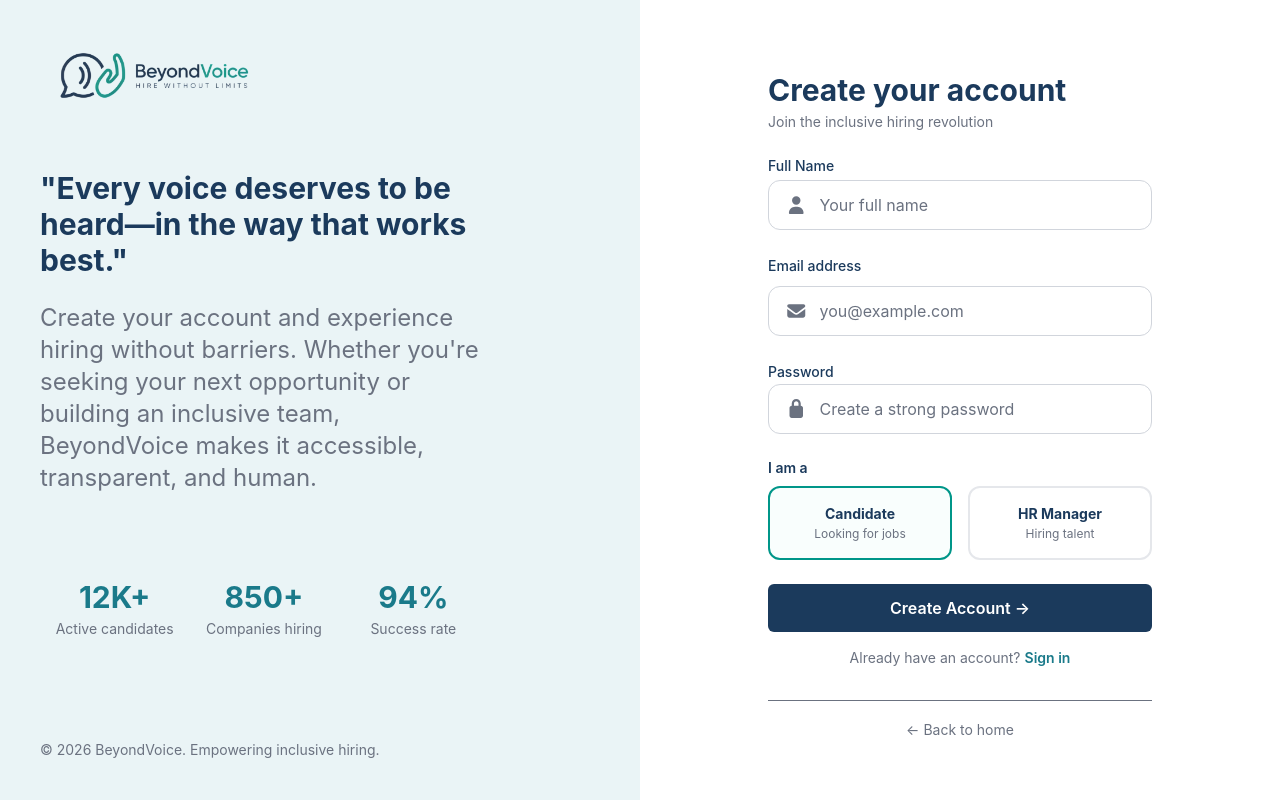
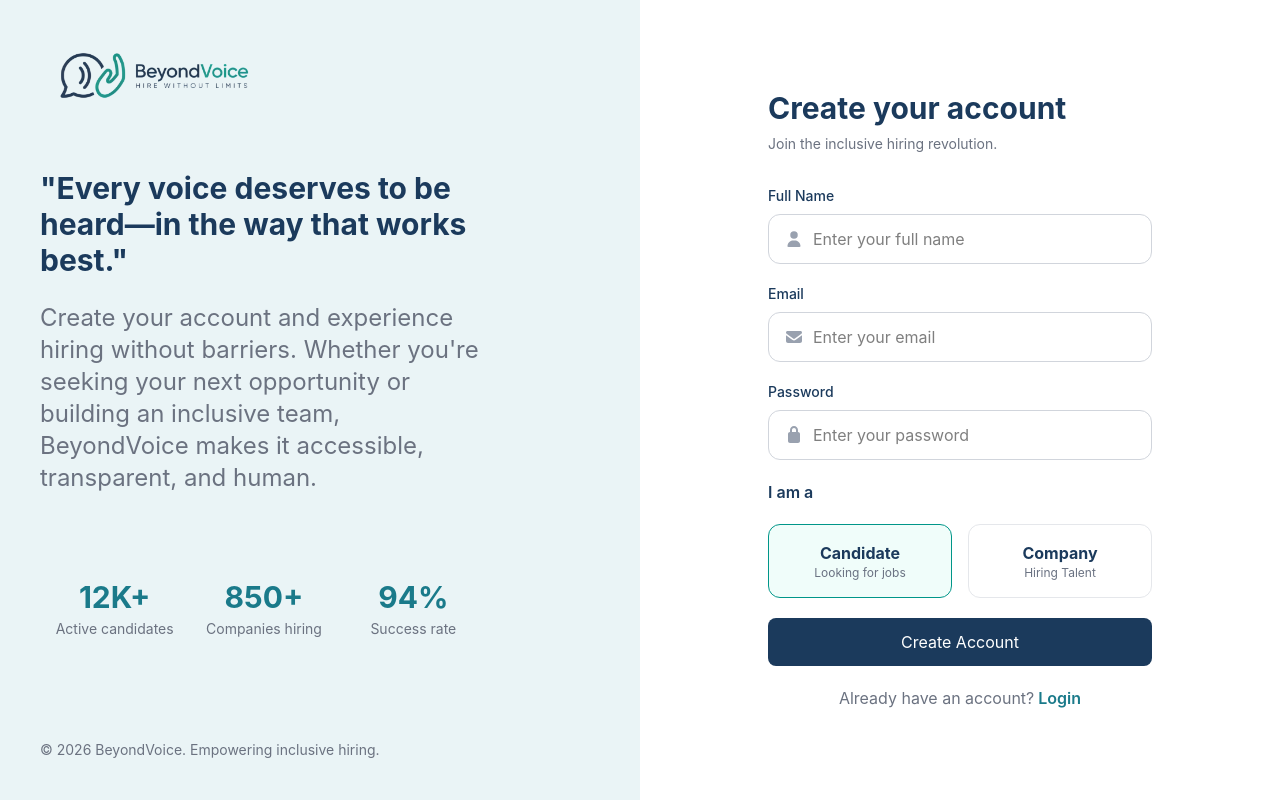
Before and after one commit to AmiraDeef/BeyondVoice, a React (Vite) app in the folder Frontend/: page /register in a window 1280 px wide. Built offline with nearby package versions, Linux system fonts and the light colour scheme.

Commit message:
nav & sidebar and protected route

```diff
--- a/Frontend/src/App.jsx
+++ b/Frontend/src/App.jsx
@@ -7,25 +7,39 @@ import Home from "./pages/Home/Home"
 import { LayersCounter } from "@fortawesome/react-fontawesome"
 import CandidateProfilePage from "./pages/Candidate/CandidateProfilePage"
 import CompanyProfilePage from "./pages/Company/CompanyProfilePage"
+import ProtectedRoute from "./routes/ProtectedRoutes"
+import RoleRoute from "./routes/RoleRoute"
 function App() {
 
   return (
     <>
 
 
-        <Routes>
-          <Route path="/" element={<Home />} />
-          <Route path="/register" element={<Register />} />
-          <Route path="/login" element={<Login />} />
+      <Routes>
+        <Route path="/" element={<Home />} />
+        <Route path="/login" element={<Login />} />
+        <Route path="/register" element={<Register />} />
 
+        <Route element={<ProtectedRoute />}>
           <Route element={<Layout />}>
 
-            <Route path="/" element={<div>dashboard</div>} />
-            <Route path="candidate/profile" element={<CandidateProfilePage/>} />
-            <Route path="company/profile" element={<CompanyProfilePage/>} />
+            <Route element={<RoleRoute role="candidate" />}>
+              <Route
+                path="candidate/profile"
+                element={<CandidateProfilePage />}
+              />
+            </Route>
+
+            <Route element={<RoleRoute role="company" />}>
+              <Route
+                path="company/profile"
+                element={<CompanyProfilePage />}
+              />
+            </Route>
 
           </Route>
-        </Routes>
+        </Route>
+      </Routes>
 
 
     </>
--- a/Frontend/src/components/Layouts/Sidebar/Sidebar.jsx
+++ b/Frontend/src/components/Layouts/Sidebar/Sidebar.jsx
@@ -1,31 +1,83 @@
 import { NavLink } from "react-router-dom";
-import profileImg from"../../../assets/logoBeyondVoice.png"  //static just for styling
+import { useAuth } from "../../../hooks/useAuth";
+import profileImg from "../../../assets/logoBeyondVoice.png"  //static just for styling
 import { FontAwesomeIcon } from "@fortawesome/react-fontawesome";
 import { faRocketchat } from "@fortawesome/free-brands-svg-icons";
 import {
   faHouse,
   faMagnifyingGlass,
+  faBriefcase,faRightFromBracket,
   faFileInvoice,
-  faBell,
+  faUsers,
   faGear,
-  faRightFromBracket
 } from "@fortawesome/free-solid-svg-icons";
 
-function Sidebar({ isOpen, setIsOpen }){
+function Sidebar({ isOpen, setIsOpen }) {
+  const {user,setToken}=useAuth()
+const basePath = `/${user.role}`;
 
-   const links = [
-  { icon: faHouse, title: "Dashboard", path: "/" },
-  { icon: faMagnifyingGlass, title: "Browse Jobs", path: "/jobs" },
-  { icon: faFileInvoice, title: "My Applications", path: "/applications" },
-  { icon: faRocketchat, title: "Interview Room", path: "/interviews" },
-  { icon: faBell, title: "Notifications", path: "/notifications", badge: 3 },
-  { icon: faGear, title: "Settings", path: "/profile" },
+const links =
+  user.role === "candidate"
+    ? [
+        {
+          icon: faHouse,
+          title: "Dashboard",
+          path: `${basePath}/dashboard`,
+        },
+        {
+          icon: faMagnifyingGlass,
+          title: "Browse Jobs",
+          path: `${basePath}/jobs`,
+        },
+        {
+          icon: faFileInvoice,
+          title: "Applications",
+          path: `${basePath}/applications`,
+        },
+        {
+          icon: faGear,
+          title: "Profile",
+          path: `${basePath}/profile`,
+        },
+      ]
+    : [
+        {
+          icon: faHouse,
+          title: "Dashboard",
+          path: `${basePath}/dashboard`,
+        },
+        {
+          icon: faBriefcase,
+          title: "Jobs",
+          path: `${basePath}/jobs`,
+        },
+        {
+          icon: faUsers,
+          title: "Applicants",
+          path: `${basePath}/applicants`,
+        },
+        {
+          icon: faGear,
+          title: "Profile",
+          path: `${basePath}/profile`,
+        },
       ];
+
+  const handleLogout = () => {
+
+    localStorage.removeItem("token");
+    localStorage.removeItem("user");
+
+    setToken(null);
+    setUser(null);
+
+    window.location.href = "/login";
+  }
 
 
 
 
-    return(<>
+  return (<>
     <aside className={` w-64 h-full bg-[#1B3A5C] text-white flex flex-col transition-transform duration-300 ease-in-out z-50
       fixed inset-y-0 left-0 -translate-x-full md:relative md:translate-x-0
       ${isOpen ? "translate-x-0" : "-translate-x-full md:translate-x-0"}
@@ -43,47 +95,42 @@ function Sidebar({ isOpen, setIsOpen }){
         </div>
 
         <nav className="px-3 space-y-1">
-            {links.map((item, index) => (
+          {links.map((item) => (
   <NavLink
+    key={item.title}
     to={item.path}
-                key={index}
-                className={({ isActive }) => `
-                  flex items-center justify-between px-4 py-3 text-sm font-medium rounded-lg transition-all duration-200
-                  ${isActive
+    className={({ isActive }) =>
+      `flex items-center justify-between px-4 py-3 rounded-lg ${
+        isActive
           ? "bg-teal-600/30 text-teal-400 border-l-4 border-teal-500"
-                    : "text-slate-300 hover:bg-slate-800 hover:text-white"}
-                `}
+          : "text-slate-300 hover:bg-slate-800 hover:text-white"
+      }`
+    }
   >
     <div className="flex items-center gap-3">
-
-                  <FontAwesomeIcon icon={item.icon} className="w-4 h-4 text-center" />
+      <FontAwesomeIcon icon={item.icon} />
       <span>{item.title}</span>
     </div>
-
-                {item.badge && (
-                  <span className="bg-teal-500 text-[#1B3A5C] text-xs font-bold px-2 py-0.5 rounded-full">
-                    {item.badge}
-                  </span>
-                )}
   </NavLink>
 ))}
         </nav>
       </div>
-         {/* //static just for styling */}
+
       <div className="p-4 border-t border-[var(--grey-color)] bg-slate-900/20">
         <div className="flex items-center gap-3 mb-4">
+
           <img
             src={profileImg}
-            alt="Sara Ahmed"
+            alt=""
             className="w-10 h-10 rounded-full object-cover "
           />
           <div>
-            <h4 className="text-sm font-semibold text-white">Sara Ahmed</h4>
-            <p className="text-xs text-slate-400">Candidate</p>
+            <h4 className="text-sm font-semibold text-white">{user?.fullName}</h4>
+            <p className="text-xs text-slate-400">{user?.role}</p>
           </div>
         </div>
 
-        <button className="flex items-center gap-3 text-sm text-slate-400 hover:text-red-400 transition-colors w-full text-left px-2 py-1">
+        <button on onClick={handleLogout} className="flex items-center gap-3 text-sm text-slate-400 hover:text-red-400 transition-colors w-full text-left px-2 py-1">
           <FontAwesomeIcon icon={faRightFromBracket} />
           <span>Log Out</span>
         </button>
--- a/Frontend/src/components/ui/Input.jsx
+++ b/Frontend/src/components/ui/Input.jsx
@@ -1,32 +1,82 @@
-import { FontAwesomeIcon } from '@fortawesome/react-fontawesome';
+// import { FontAwesomeIcon } from '@fortawesome/react-fontawesome';
 
-function Input({ placeholder, icon,type="text" }) {
-    const placeholderTexts = {
-    fullName: "Your full name",
-    email: "you@example.com",
-    password: "Create a strong password"
-  };
-    return (<>
+// function Input({ placeholder, icon,type="text" }) {
+//     const placeholderTexts = {
+//     fullName: "Your full name",
+//     email: "you@example.com",
+//     password: "Create a strong password"
+//   };
+//     return (<>
 
 
-        <div className="w-full">
-            <div className="flex items-center gap-3 w-full rounded-xl border border-gray-300 bg-white px-4 py-3 focus-within:border-[var(--main-color)] focus-within:ring-2 focus-within:ring-blue-100 transition-all">
-             {icon && (
-          <FontAwesomeIcon icon={icon} className="text-[var(--grey-color)] text-lg flex-shrink-0" />
+//         <div className="w-full">
+//             <div className="flex items-center gap-3 w-full rounded-xl border border-gray-300 bg-white px-4 py-3 focus-within:border-[var(--main-color)] focus-within:ring-2 focus-within:ring-blue-100 transition-all">
+//              {icon && (
+//           <FontAwesomeIcon icon={icon} className="text-[var(--grey-color)] text-lg flex-shrink-0" />
+//         )}
+
+//                 <input id={placeholder}
+//                     type={type}
+//                     name={placeholder} required
+//                     placeholder={placeholderTexts[placeholder] || placeholder}
+//                     autoComplete={placeholder}
+//                     className="block w-full text-base rounded-md bg-transparent border-none placeholder:text-[var(--grey-color)]  focus-ring-0 outline-none "/>
+//             </div>
+
+//         </div>
+
+
+//     </>)
+// }
+
+// export default Input;
+
+import { FontAwesomeIcon } from "@fortawesome/react-fontawesome";
+
+function Input({
+  label,
+  name,
+  type = "text",
+  placeholder,
+  icon,
+  register,
+  rules,
+  error,
+}) {
+  return (
+    <div>
+      <label className="block mb-2 text-sm font-medium text-[var(--main-color)]">
+        {label}
+      </label>
+
+      <div className="relative">
+        {icon && (
+          <FontAwesomeIcon
+            icon={icon}
+            className="absolute left-4 top-1/2 -translate-y-1/2 text-gray-400"
+          />
         )}
 
-                <input id={placeholder}
-                    type={type}
-                    name={placeholder} required
-                    placeholder={placeholderTexts[placeholder] || placeholder}
-                    autoComplete={placeholder}
-                    className="block w-full text-base rounded-md bg-transparent border-none placeholder:text-[var(--grey-color)]  focus-ring-0 outline-none "/>
-            </div>
+        <input
+          type={type}
+          placeholder={placeholder}
+          {...register(name, rules)}
+          className={`w-full rounded-xl border py-3 pl-11 pr-4 outline-none transition
+          ${
+            error
+              ? "border-red-500"
+              : "border-gray-300 focus:border-[var(--secondary-color)]"
+          }`}
+        />
+      </div>
 
-        </div>
-
-
-    </>)
+      {error && (
+        <p className="text-red-500 text-sm mt-1">
+          {error.message}
+        </p>
+      )}
+    </div>
+  );
 }
 
 export default Input;
--- /dev/null
+++ b/Frontend/src/context/AuthContext.jsx
@@ -0,0 +1,27 @@
+import { createContext,useState } from "react";
+
+export const AuthContext = createContext();
+
+function AuthProvider({ children }){
+ const [token, setToken] = useState(
+        localStorage.getItem("token")
+    );
+    const [user, setUser] = useState(() => {
+    const storedUser = localStorage.getItem("user");
+    return storedUser ? JSON.parse(storedUser) : null;
+});
+
+    return(
+        <>
+        <AuthContext.Provider  value={{
+                token,
+                setToken,user,
+                setUser
+            }}>
+            { children }
+        </AuthContext.Provider>
+        </>
+    )
+}
+
+export default AuthProvider;
--- /dev/null
+++ b/Frontend/src/hooks/useAuth.js
@@ -0,0 +1,6 @@
+import { useContext } from "react";
+import { AuthContext } from "../context/AuthContext";
+
+export function useAuth() {
+    return useContext(AuthContext);
+}
--- a/Frontend/src/main.jsx
+++ b/Frontend/src/main.jsx
@@ -3,11 +3,14 @@ import { StrictMode } from 'react'
 import { createRoot } from 'react-dom/client'
 import './index.css'
 import App from './App.jsx'
+import AuthProvider from "./context/AuthContext.jsx";
 
 createRoot(document.getElementById('root')).render(
   <StrictMode>
-       <BrowserRouter>
-      <App />
+    <BrowserRouter>
+      <AuthProvider>
+        <App />
+      </AuthProvider>
     </BrowserRouter>
   </StrictMode>,
 )
--- a/Frontend/src/pages/Auth/Login.jsx
+++ b/Frontend/src/pages/Auth/Login.jsx
@@ -1,14 +1,90 @@
 
+
+import { useForm } from "react-hook-form";
+import { useNavigate } from "react-router-dom";
+import { useState } from "react";
+import { api } from "../../api/axios";
+import { useAuth } from "../../hooks/useAuth";
+import AuthForm from "../../components/Auth/AuthForm";
 import LeftSide from '../../components/Auth/LeftSide'
-import RightSide from "../../components/Auth/RightSide";
 
 function Login() {
-  return (
-    <div className="md:grid grid-cols-2 h-screen ">
-      <LeftSide  type="login"/>
-      <RightSide type="login" />
-    </div>
-  );
+  const [error, setError] = useState("");
+const { setToken, setUser } = useAuth();
+
+
+  const navigate = useNavigate();
+
+  const form = useForm({
+
+    defaultValues: {
+
+      email: "",
+
+      password: ""
+
+    }
+
+  });
+
+  const onSubmit = async (data) => {
+    setError("");
+
+    try {
+
+
+      const res = await api.post("/login", data);
+
+
+      localStorage.setItem("token", res.data.token);
+
+      localStorage.setItem(
+        "user",
+        JSON.stringify(res.data.user)
+      );
+
+      setToken(res.data.token);
+      console.log(res.data.user);
+
+
+      setUser(res.data.user);
+
+      navigate(`/${res.data.user.role}/profile`);
+
+    }
+
+    catch (err) {
+
+      console.log(err.response?.data);
+      const message = err.response?.data?.message;
+
+      if (Array.isArray(message)) {
+        setError(message[0]);
+      } else {
+        setError(message);
+      }
+
+
+  }
+
+}
+
+return (
+  <> <div className="md:grid grid-cols-2 h-screen ">
+    <LeftSide type="login" />
+    <AuthForm
+      type="login"
+      form={form}
+      onSubmit={onSubmit}
+       error={error} />
+  </div>
+
+
+  </>
+
+
+)
+
 }
 
 export default Login;
--- a/Frontend/src/pages/Auth/Register.jsx
+++ b/Frontend/src/pages/Auth/Register.jsx
@@ -1,15 +1,74 @@
-import LeftSide from "../../components/Auth/LeftSide"
-import RightSide from "../../components/Auth/RightSide"
-function Register(){
-    return(<>
+// import LeftSide from "../../components/Auth/LeftSide"
+// import RightSide from "../../components/Auth/RightSide"
+// function Register(){
+//     return(<>
 
 
-    <div className="md:grid grid-cols-2 h-screen">
-        <LeftSide type="register" />
-        <RightSide type="register" />
-    </div>
+//     <div className="md:grid grid-cols-2 h-screen">
+//         <LeftSide type="register" />
+//         <RightSide type="register" />
+//     </div>
 
-    </>)
+//     </>)
+// }
+
+// export default Register
+import { useForm } from "react-hook-form";
+import { useState } from "react";
+import { useNavigate } from "react-router-dom";
+import { api } from "../../api/axios";
+import AuthForm from "../../components/Auth/AuthForm";
+import LeftSide from '../../components/Auth/LeftSide'
+
+function RegisterPage() {
+     const [error, setError] = useState("");
+    const navigate = useNavigate();
+
+    const form = useForm({
+        defaultValues: {
+            fullName: "",
+            email: "",
+            password: "",
+            role: "candidate",
+        },
+    });
+
+    const onSubmit = async (data) => {
+        setError("")
+        try {
+            console.log(data);
+
+            const res = await api.post("/register", data);
+
+            console.log(res.data);
+
+            navigate("/login");
+        } catch (err) {
+            console.log(err.response?.data);
+             const message = err.response?.data?.message;
+
+      if (Array.isArray(message)) {
+        setError(message[0]);
+      } else {
+        setError(message);
+      }
+        }
+    };
+
+    return (
+        <> <div className="md:grid grid-cols-2 h-screen ">
+            <LeftSide  type="register"/>
+            <AuthForm
+                type="register"
+                form={form}
+                onSubmit={onSubmit}
+                error={error} />
+        </div>
+
+
+        </>
+
+    );
 }
 
-export default Register
+export default RegisterPage;
--- /dev/null
+++ b/Frontend/src/routes/ProtectedRoutes.jsx
@@ -0,0 +1,14 @@
+import { Navigate, Outlet } from "react-router-dom";
+import { useAuth } from "../hooks/useAuth";
+
+
+function ProtectedRoute(){
+    const {token}=useAuth();
+if(!token)return <Navigate to="/login" replace/>
+    return(
+
+        <Outlet/>
+
+    )
+}
+export default ProtectedRoute
--- /dev/null
+++ b/Frontend/src/routes/RoleRoute.jsx
@@ -0,0 +1,14 @@
+import { useAuth } from "../hooks/useAuth";
+import { Navigate ,Outlet} from "react-router-dom";
+
+
+function RoleRoute({role}) {
+    const { user } = useAuth();
+    if (user?.role !== role) return <Navigate to="/" replace/>
+    return (
+
+        <Outlet/>
+
+    )
+}
+export default RoleRoute
```
Also changed, not shown: Frontend/src/components/Layouts/Navbar/Navbar.jsx (+38 -0 lines). Lines whose indentation alone changed are shown as unchanged.
